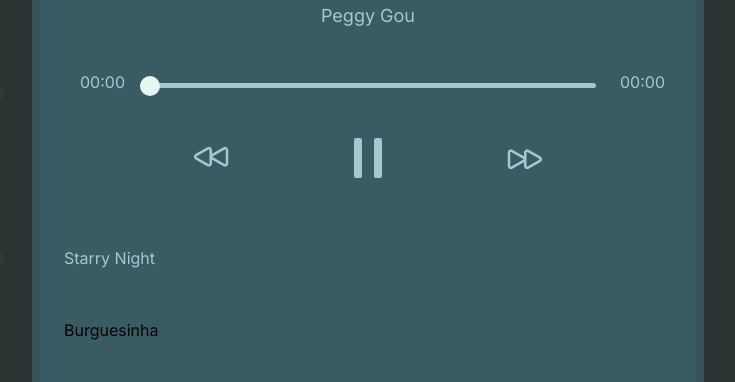
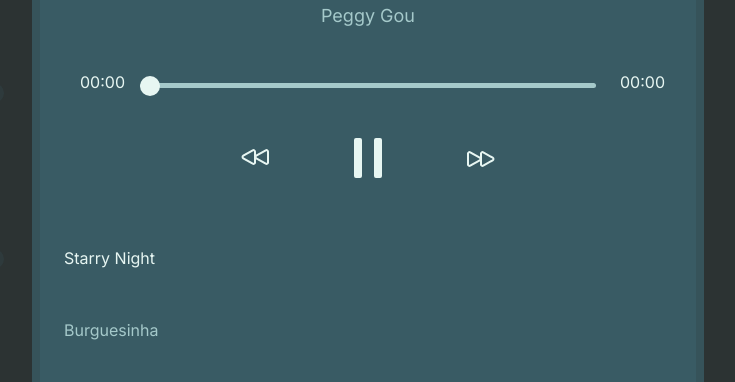
Before and after one commit to Clarkmcev/dolphin-the-sea, a Next.js app: page / in a window 1280 px wide. Shown: the part 415-797 px from the top of the page, without its empty margins (272-1007 px from the left). Built offline with nearby package versions, Linux system fonts and the light colour scheme.

Commit message:
work in progress

```diff
--- a/data/dummyData.tsx
+++ b/data/dummyData.tsx
@@ -16,5 +16,14 @@
         genre: "House",
         track: "/static/burguesinha.mp3",
         picture: "/static/burguesinha.jpg",
+    },
+    {
+        title: "Elle pleut",
+        artist: "Nekfeu",
+        album: "Feu",
+        year: "20012",
+        genre: "Rap",
+        track: "/static/elle-pleut.mp3",
+        picture: "/static/elle-pleut.jpg",
     }
 ]
--- a/src/app/components/Card/Content.tsx
+++ b/src/app/components/Card/Content.tsx
@@ -6,7 +6,7 @@
   metadata: songMetadata;
 }
 
-function Content({ metadata }: Props) {
+function SongContent({ metadata }: Props) {
   return (
     <div className="flex-col flex items-center space-y-8 justify-center py-10">
       <Image
@@ -24,4 +24,4 @@
   );
 }
 
-export default Content;
+export default SongContent;
--- a/src/app/components/Card/PlayNavigation.tsx
+++ b/src/app/components/Card/PlayNavigation.tsx
@@ -17,10 +17,10 @@
 
 function PlayNavigation({ audioRef, onClick, backToStart, nextSong, priorSong, isPlaying }: Props) {
   return (
-    <div className="flex w-full items-center justify-center py-4 space-x-20">
+    <div className="flex w-full items-center justify-center py-4 space-x-4">
       {/* Left next button */}
       <CustomButton
-        onClick={backToStart}
+        onClick={priorSong}
         outline={<NextIconOutline className={`${ICON_STYLING_SECONDARY} rotate-180`} />}
       />
       {isPlaying ? (
@@ -36,7 +36,7 @@
       )}
       {/* Right next button */}
       <CustomButton
-        onClick={priorSong}
+        onClick={nextSong}
         outline={<NextIconOutline className={ICON_STYLING_SECONDARY} />}
       />
     </div>
--- a/src/app/components/Selection/Row.tsx
+++ b/src/app/components/Selection/Row.tsx
@@ -9,7 +9,7 @@
 
 function SongRow({ id, song, isActive, toggleSelection }: Props) {
   return (
-    <div className={`p-2 hover:bg-primary/20 group duration-150 transition-all ${isActive ? 'text-ternary' : 'group-hover:text-fourth'}`}>
+    <div className={`p-2 hover:bg-primary/20 group duration-150 transition-all ${isActive ? 'text-fourth' : 'text-ternary'}`}>
       <button onClick={() => toggleSelection(id)} className="p-4 w-full text-left">{song.title}</button>
     </div>
   );
--- a/src/app/components/Selection/index.tsx
+++ b/src/app/components/Selection/index.tsx
@@ -8,10 +8,8 @@
 }
 
 function Selection({ selection, toggleSelection }: Props) {
-  const [active, setActive] = React.useState(false);
-
   return (
-    <div className="w-full overflow-auto overflow-y-auto">
+    <div className="w-full overflow-auto overflow-y-auto h-full">
       {songs.map((song: any, i: any) => (
         <SongRow id={i} isActive={selection === i} toggleSelection={toggleSelection} key={i} song={song} />
       ))}
--- a/src/app/components/Slider/SliderTime.tsx
+++ b/src/app/components/Slider/SliderTime.tsx
@@ -42,7 +42,7 @@
 
   return (
     <div className="flex items-center px-6 space-x-2">
-      <p className="px-4 text-ternary text-center w-20 overflow-hidden">{secondsToHms(currentTime)}</p>
+      <p className="px-4 text-fourth text-center w-20 overflow-hidden">{secondsToHms(currentTime)}</p>
       <div className="w-full">
         <input
           type="range"
@@ -53,7 +53,7 @@
           className="cursor-pointer time-slider"
         />
       </div>
-      <p className="px-4 w-20 overflow-hidden text-ternary">
+      <p className="px-4 w-20 overflow-hidden text-fourth">
         {secondsToHms(duration - currentTime)}
       </p>
     </div>
--- a/src/app/constants/constants.tsx
+++ b/src/app/constants/constants.tsx
@@ -1,2 +1,2 @@
-export const ICON_STYLING_PRIMARY = "w-20 h-20 hover:scale-105 transition-all duration-150 text-ternary rounded-full p-2"
-export const ICON_STYLING_SECONDARY = "w-10 h-10 hover:scale-105 transition-all duration-150 text-ternary hover:fill-ternary"
+export const ICON_STYLING_PRIMARY = "w-20 h-20 hover:scale-101 transition-all duration-150 text-fourth rounded-full p-2 hover:bg-primary/10"
+export const ICON_STYLING_SECONDARY = "w-20 h-12 hover:scale-101 transition-all duration-150 text-fourth rounded-full hover:fill-fourth  p-2 hover:bg-primary/10"
--- a/src/app/musicPlayer.tsx
+++ b/src/app/musicPlayer.tsx
@@ -1,22 +1,22 @@
 "use client";
 
-import React, { useCallback, useEffect, useRef, useState } from "react";
+import React, { useEffect, useRef, useState } from "react";
 import SliderTime from "./components/Slider/SliderTime";
-import Content from "./components/Card/Content";
+import SongContent from "./components/Card/Content";
 import PlayNavigation from "./components/Card/PlayNavigation";
 import Selection from "./components/Selection";
 import { songs } from "../../data/dummyData";
 
 function MusicPlayer() {
   const [isPlaying, setIsPlaying] = useState(false);
-  const [selectedSong, setSelectedSong] = useState(0);
-  const [metadata, setMetadata] = useState<songMetadata>(songs[selectedSong]);
+  const [selectedSongId, setSelectedSongId] = useState(0);
+  const [metadata, setMetadata] = useState<songMetadata>(songs[selectedSongId]);
 
   useEffect(() => {
-    setMetadata(songs[selectedSong]);
+    setMetadata(songs[selectedSongId]);
     handleSongChange();
     toggleAudio();
-  }, [selectedSong, metadata]);
+  }, [selectedSongId]);
 
   const song = new Audio(metadata.track);
   const audioRef = useRef<HTMLAudioElement>(song);
@@ -41,32 +41,32 @@
   }
 
   function priorSong(): void {
-    if (selectedSong - 1 !== -1) {
-      setSelectedSong(selectedSong - 1);
+    if (selectedSongId - 1 !== -1) {
+      setSelectedSongId(selectedSongId - 1);
     } else {
-      setSelectedSong(0);
+      setSelectedSongId(0);
     }
   }
 
   function nextSong(): void {
-    if (selectedSong + 1 !== songs.length) {
-      setSelectedSong(selectedSong + 1);
+    if (selectedSongId + 1 !== songs.length) {
+      setSelectedSongId(selectedSongId + 1);
     } else {
-      setSelectedSong(0);
+      setSelectedSongId(0);
     }
   }
 
   function toggleSelection(id: number) {
-    setSelectedSong(id);
-    if (id === selectedSong) {
-      toggleAudio();
+    setSelectedSongId(id);
+    if (id === selectedSongId) {
+      backToStart();
     }
   }
 
   return (
     <div className="z-20 flex-col flex h-screen">
       <div>
-        <Content metadata={metadata} />
+        <SongContent metadata={metadata} />
         <SliderTime audioRef={audioRef} />
         <PlayNavigation
           isPlaying={isPlaying}
@@ -78,7 +78,10 @@
         />
       </div>
       <div className="overflow-y-scroll border-2 border-none rounded flex-1 scrollbar-hide">
-        <Selection selection={selectedSong} toggleSelection={toggleSelection} />
+        <Selection
+          selection={selectedSongId}
+          toggleSelection={toggleSelection}
+        />
       </div>
     </div>
   );
```
Also changed, not shown: static/elle-pleut.jpg (added), 1 other file (tests, documents, lock files or other folders).
